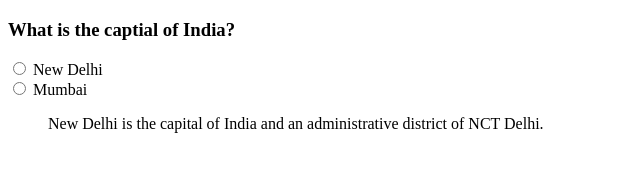
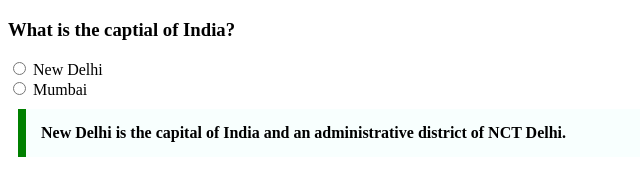
Before and after one commit to acciojob/trivia-harshtyagi-code, a website: page main.html in a window 1280 px wide. Shown: the whole page, without its empty margins (0-640 px from the left). Drawn offline with Linux system fonts and the light colour scheme.

Commit message:
created a submission

```diff
--- a/styles.css
+++ b/styles.css
@@ -1,2 +1,9 @@
-
+blockquote{
+ Max-width:600px;
+ Margin:10px;
+ Padding: 15px;
+ Border-left: 8px solid green;
+ Background-color:#f8fffe;
+ Font-weight: Bold;
+}
 /* Your CSS Code here. */
```
